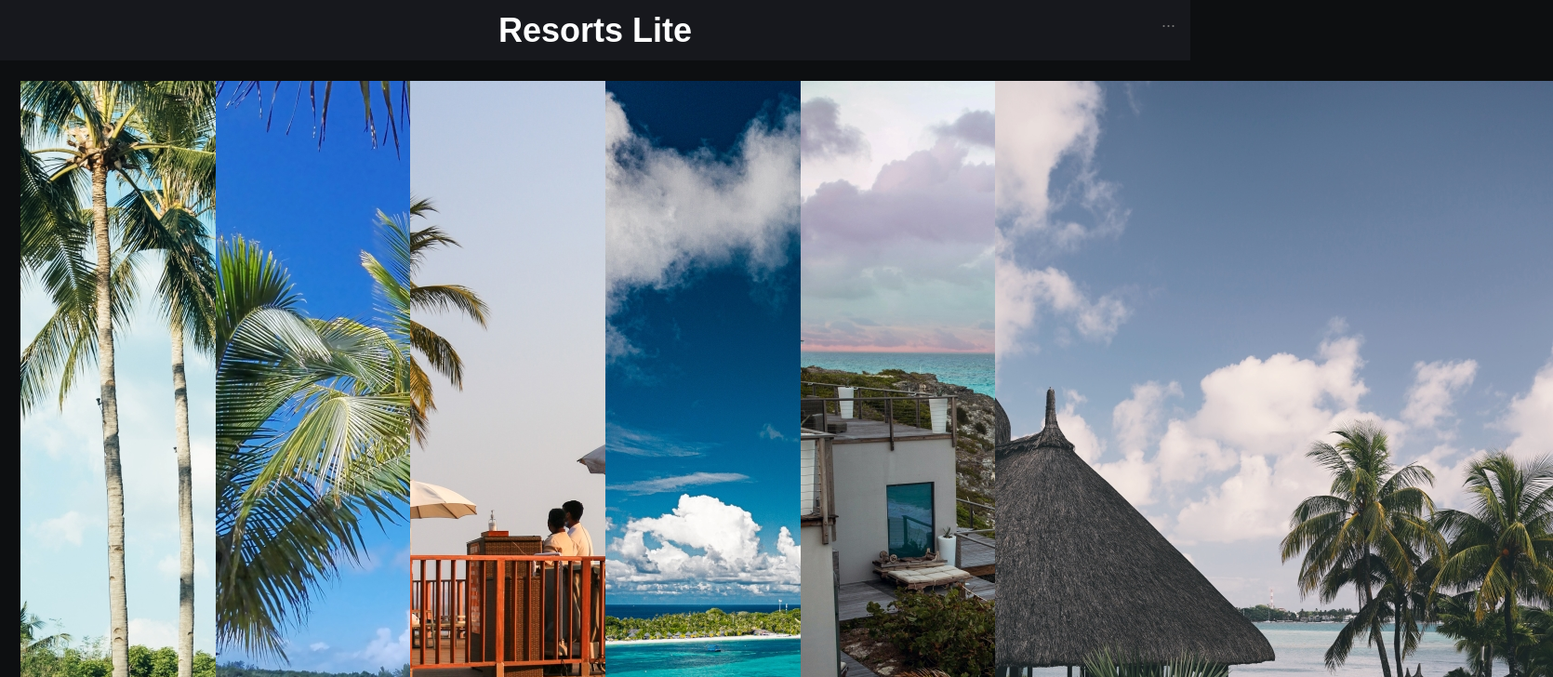
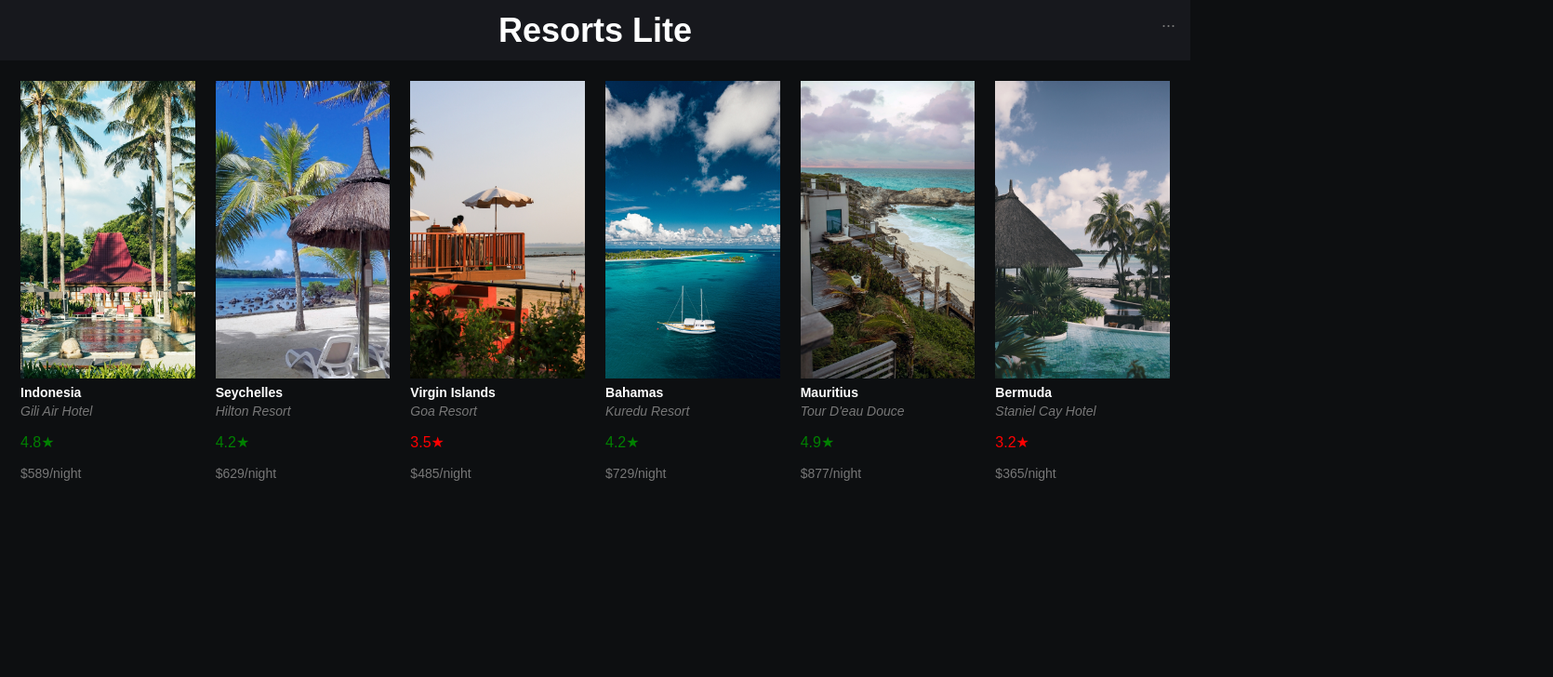
Before and after one commit to dwyerjulia/COMP2013-Labs, a React (Vite) app in the folder Lab-2/: page / in a window 1280 px wide. Shown: the top 728 px of the page at 93% size, 1670 px wide, since content can reach past the window. Built offline with nearby package versions, Linux system fonts and the light colour scheme.

Commit message:
Final fixes

```diff
--- a/Lab-2/src/App.css
+++ b/Lab-2/src/App.css
@@ -58,7 +58,7 @@ header h1 {
 
 .card-image {
   width: 100%;
-  height: 188px;
+  height: 320px;
   object-fit: cover;
   display: block;
 }
--- a/Lab-2/src/components/Card.tsx
+++ b/Lab-2/src/components/Card.tsx
@@ -10,7 +10,7 @@ function Card(props: CardProps) {
     return (
         <div className="card">
 
-            <img src={props.pic} alt={props.location}/>
+            <img className="card-image" src={props.pic} alt={props.location}/>
 
             <div className="card-info">
 
```
